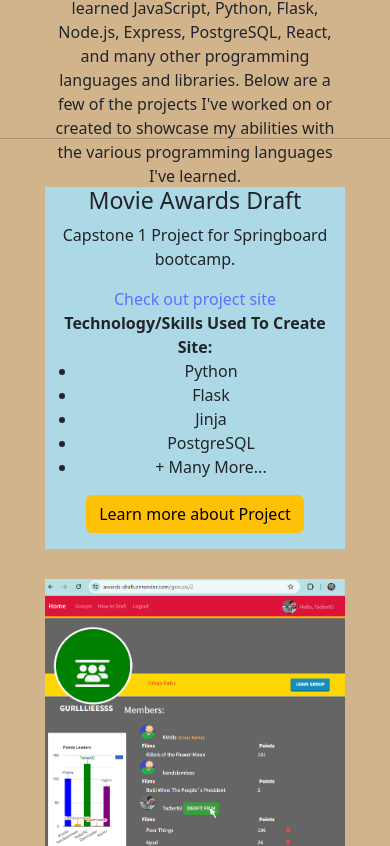
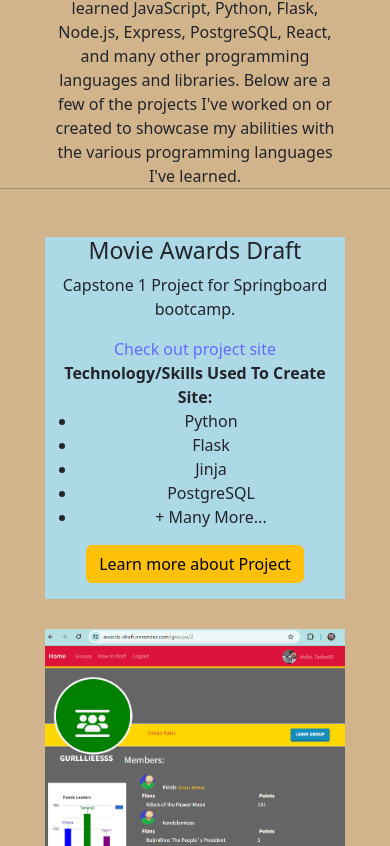
Before and after one commit to Tadler92/Portfolio, a React (Vite) app: page / in a window 390 px wide. Shown: the part 698-1544 px from the top of the page. Built offline with nearby package versions, Linux system fonts and the light colour scheme.

Commit message:
More screen size responsive edits

```diff
--- a/src/Home.css
+++ b/src/Home.css
@@ -158,6 +158,8 @@ hr {
   }
 
   .Home-projects {
-    margin-top: 50px;
+    /* margin-top: 50px; */
+    position: relative;
+    top: 50px;
   }
 }
```
